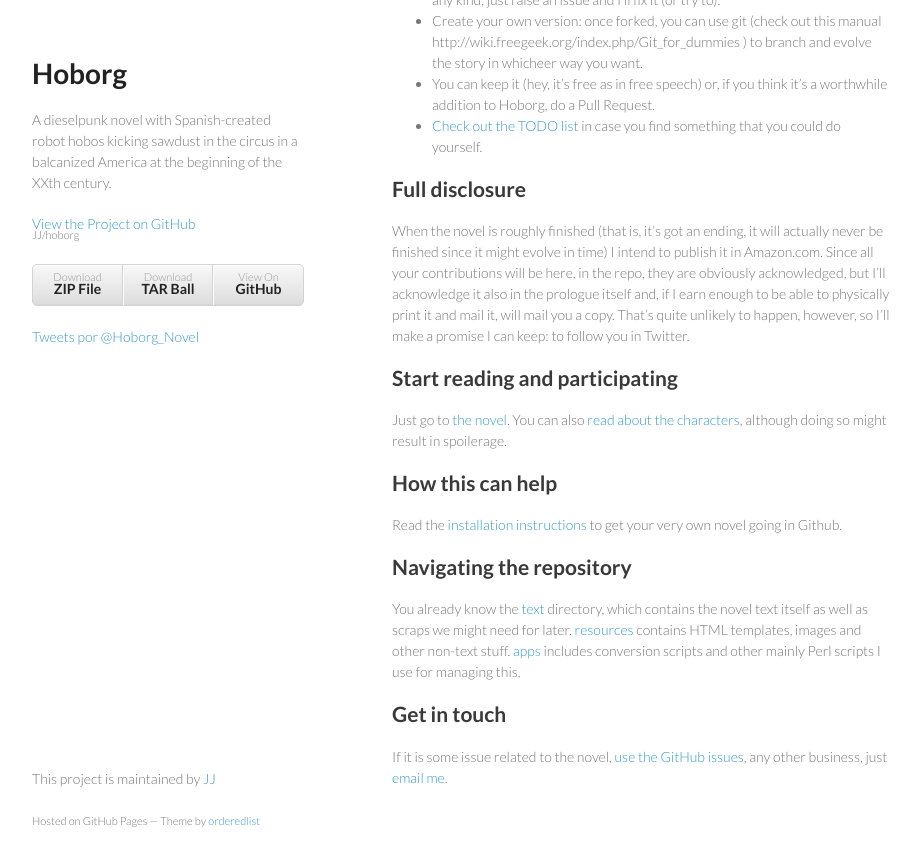
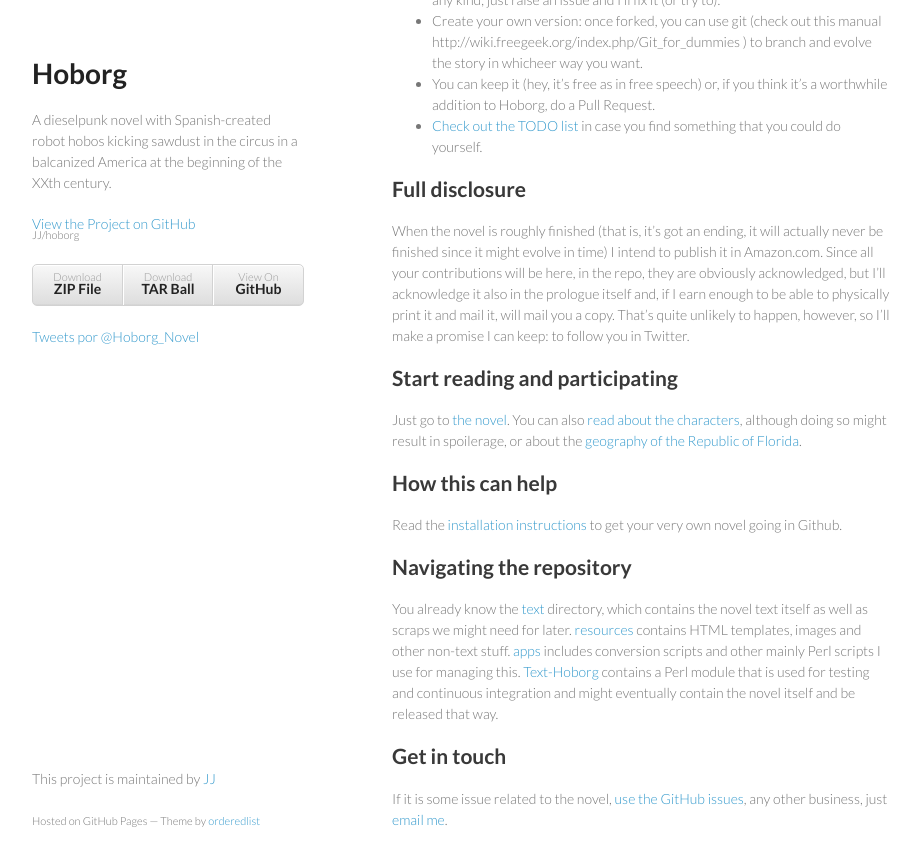
Before and after one commit to JJ/hoborg, a Jekyll site: the page built from index.md, in a window 1280 px wide and 900 px high, scrolled down 834 px. Shown: the top 866 px of the window, without its empty margins (178-1098 px from the left). Built offline with Jekyll 4.4.1, drawn with Linux system fonts in a browser that asks for light colours; comment, search, counter and statistics services are not loaded.

Commit message:
Sync README.md from master to gh-pages

```diff
--- a/index.md
+++ b/index.md
@@ -1,6 +1,7 @@
 ---
 layout: index
 ---
+
 hoborg
 ======
 
@@ -66,7 +67,7 @@
 Start reading and participating
 ---------------------------------------
 
-Just go to [the novel](text/text). You can also [read about the characters](text/characters), although doing so might result in spoilerage.
+Just go to [the novel](text/text). You can also [read about the characters](text/characters), although doing so might result in spoilerage, or about the [geography of the Republic of Florida](text/geography).
 
 How this can help
 -----------------------
@@ -81,7 +82,9 @@
 later. [resources](resources/README) contains HTML templates,
 images and other non-text stuff. [apps](apps/README) includes
 conversion scripts and other mainly Perl scripts I use for managing
-this.
+this. [Text-Hoborg](Text-Hoborg/README) contains a Perl module that is
+used for testing and continuous integration and might eventually
+contain the novel itself and be released that way.
 
 Get in touch
 ---------------
```
